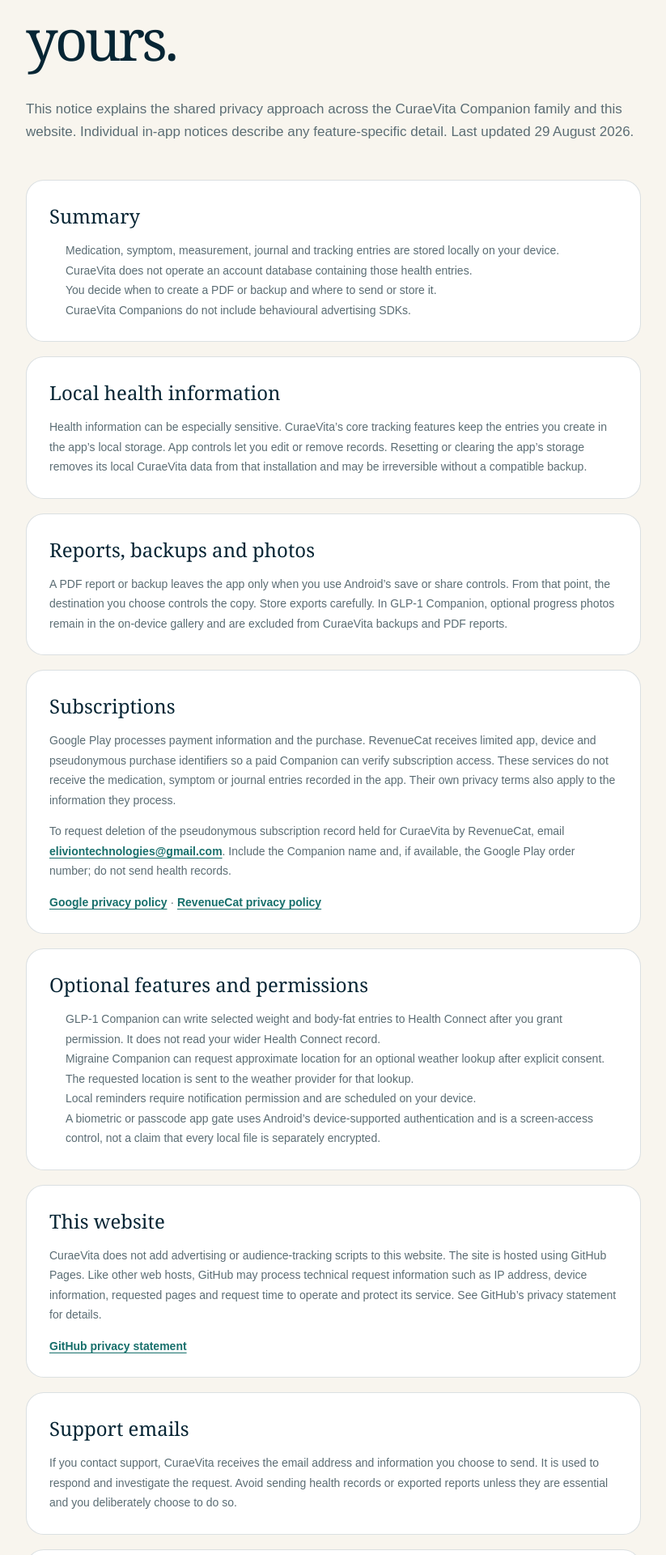
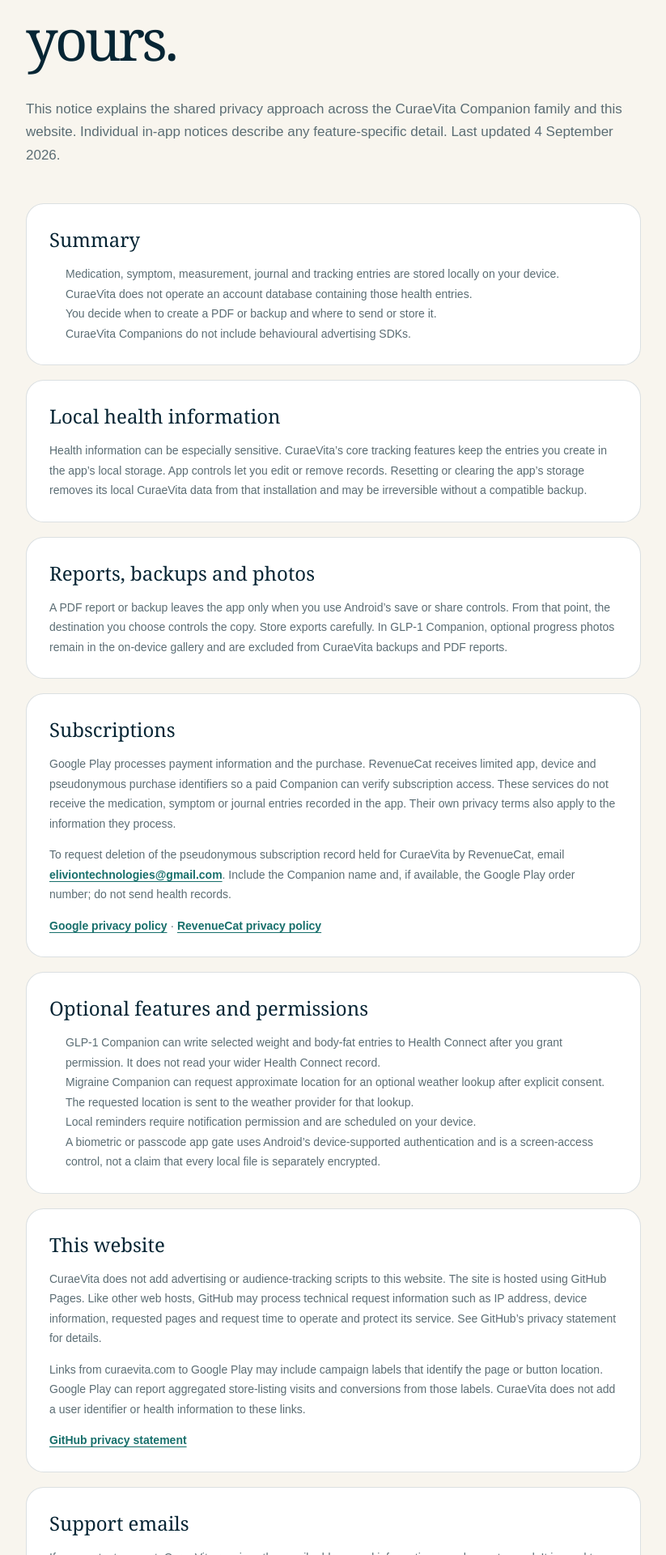
Before and after one commit to deliotd-cloud/Curaevita, a Next.js app in the folder curaevita-website/: page /privacy in a window 1280 px wide. Shown: the part 320-2240 px from the top of the page at 81% size, without its empty margins (228-1051 px from the left). Built offline with nearby package versions, Linux system fonts and the light colour scheme.

Commit message:
Clarify Play campaign privacy
Explain the non-identifying campaign labels used to measure website-to-Play Store conversions.

```diff
--- a/curaevita-website/app/privacy/page.tsx
+++ b/curaevita-website/app/privacy/page.tsx
@@ -20,7 +20,7 @@
       <article className="legal-page">
         <p className="eyebrow"><span /> Privacy notice</p>
         <h1>Your information stays yours.</h1>
-        <p className="legal-lead">This notice explains the shared privacy approach across the CuraeVita Companion family and this website. Individual in-app notices describe any feature-specific detail. Last updated 29 August 2026.</p>
+        <p className="legal-lead">This notice explains the shared privacy approach across the CuraeVita Companion family and this website. Individual in-app notices describe any feature-specific detail. Last updated 4 September 2026.</p>
 
         <section className="legal-card">
           <h2>Summary</h2>
@@ -57,6 +57,7 @@
         <section className="legal-card">
           <h2>This website</h2>
           <p>CuraeVita does not add advertising or audience-tracking scripts to this website. The site is hosted using GitHub Pages. Like other web hosts, GitHub may process technical request information such as IP address, device information, requested pages and request time to operate and protect its service. See GitHub’s privacy statement for details.</p>
+          <p>Links from curaevita.com to Google Play may include campaign labels that identify the page or button location. Google Play can report aggregated store-listing visits and conversions from those labels. CuraeVita does not add a user identifier or health information to these links.</p>
           <p><a href="https://docs.github.com/en/site-policy/privacy-policies/github-general-privacy-statement">GitHub privacy statement</a></p>
         </section>
         <section className="legal-card">
```
